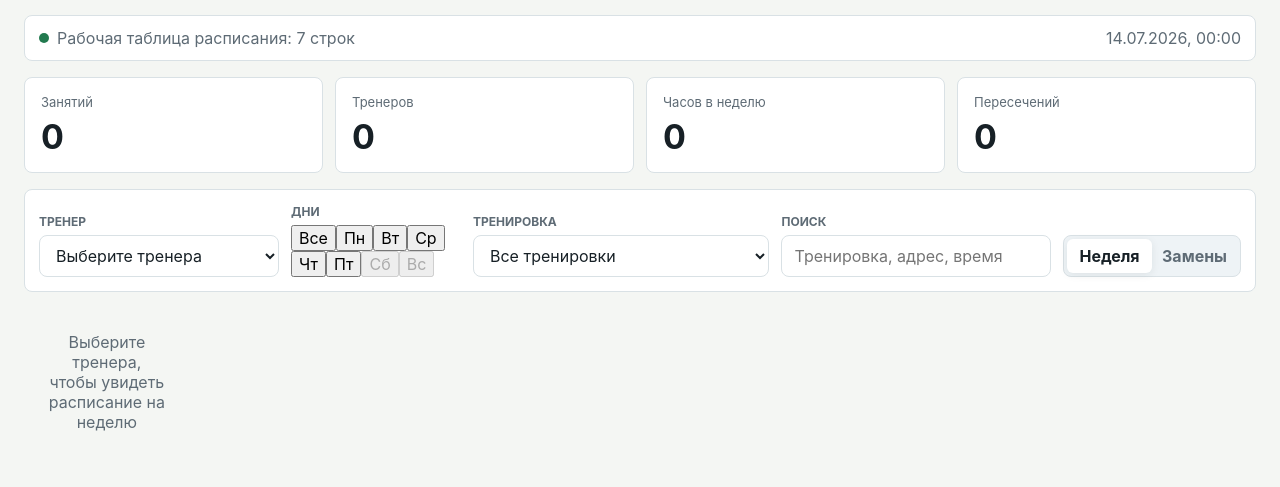
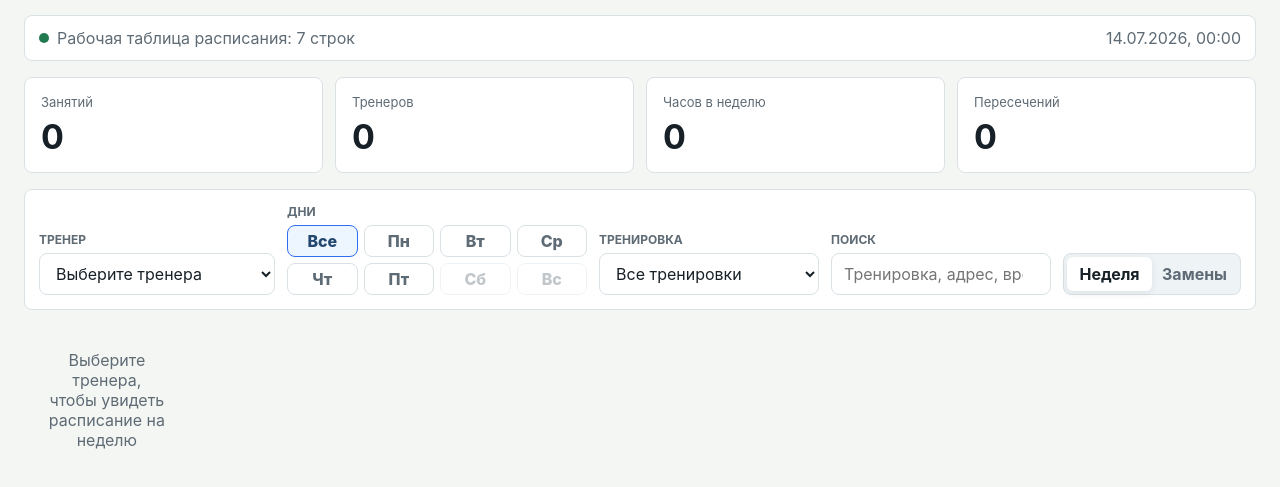
Before and after one commit to Filippsn24/coach-dashboard, a website: page index.html in a window 1280 px wide. Shown: the part 107-594 px from the top of the page. Drawn offline with Linux system fonts and the light colour scheme.

Commit message:
Allow selecting multiple weekdays

```diff
--- a/styles.css
+++ b/styles.css
@@ -167,7 +167,7 @@
 
 .toolbar {
   display: grid;
-  grid-template-columns: minmax(170px, 240px) minmax(130px, 170px) minmax(220px, 1.1fr) minmax(220px, 1fr) auto;
+  grid-template-columns: minmax(170px, 240px) minmax(300px, 1.35fr) minmax(220px, 1fr) minmax(220px, 1fr) auto;
   gap: 12px;
   align-items: end;
   padding: 14px;
@@ -205,6 +205,38 @@
 a:focus-visible {
   outline: 3px solid rgba(47, 111, 237, 0.22);
   outline-offset: 2px;
+}
+
+.day-filter-field {
+  min-width: 0;
+}
+
+.day-toggle-group {
+  display: grid;
+  grid-template-columns: repeat(4, minmax(44px, 1fr));
+  gap: 6px;
+}
+
+.day-toggle {
+  min-height: 32px;
+  border: 1px solid var(--line);
+  border-radius: 8px;
+  background: #fff;
+  color: var(--muted);
+  cursor: pointer;
+  padding: 0 8px;
+  font-weight: 800;
+}
+
+.day-toggle.active {
+  border-color: #2f6fed;
+  background: #edf5ff;
+  color: #23476f;
+}
+
+.day-toggle:disabled {
+  opacity: 0.38;
+  cursor: default;
 }
 
 .segmented {
```
